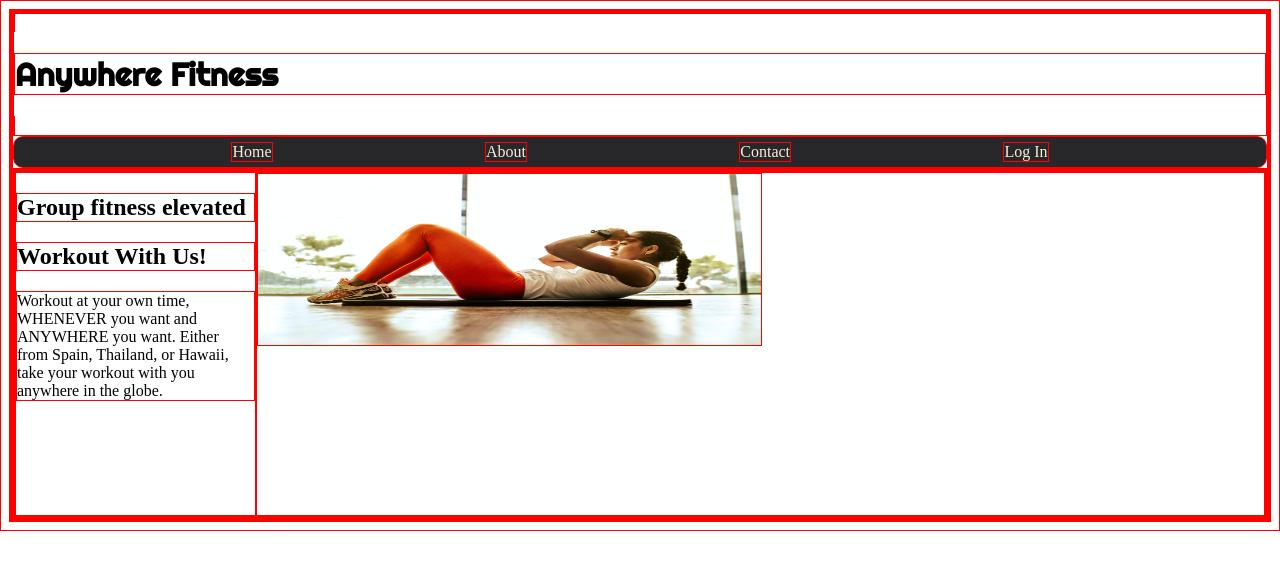
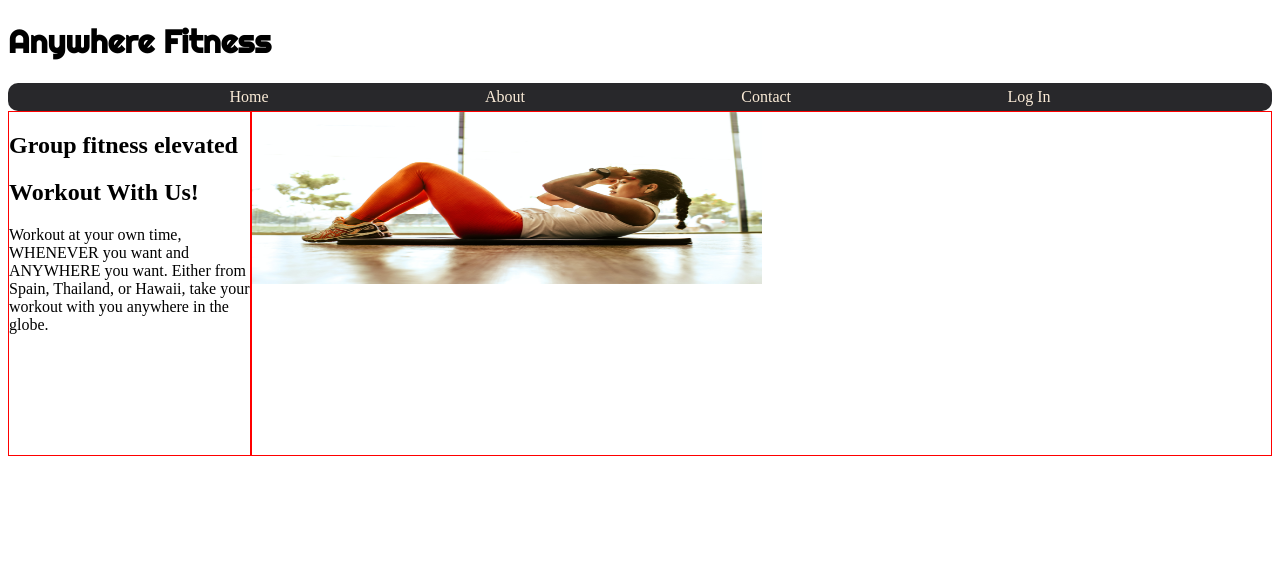
Before and after one commit to 10-21-BW-AnywhereFitness/frontend, a React (Create React App) app in the folder anywherefitness-fe/: page /home in a window 1280 px wide. Shown: the top 570 px of the page. Built offline with nearby package versions, Linux system fonts and the light colour scheme; a web font is replaced by a local one.

Commit message:
pausing to learn bootstrap for styling

```diff
--- a/anywherefitness-fe/src/index.css
+++ b/anywherefitness-fe/src/index.css
@@ -1,5 +1,5 @@
 * {
-  border: 1px solid red;
+
 }
 
 body {
@@ -41,15 +41,15 @@ a{
 .content-container{
   display: flex;
   flex-direction: row;
-
+  justify-content: space-around;
 }
 
-.text-container{
-
+.text-content{
+  border: 1px solid red;
 }
 
 .workout-img{
-
+  border: 1px solid red;
 }
 
 .workout-img img{
```
